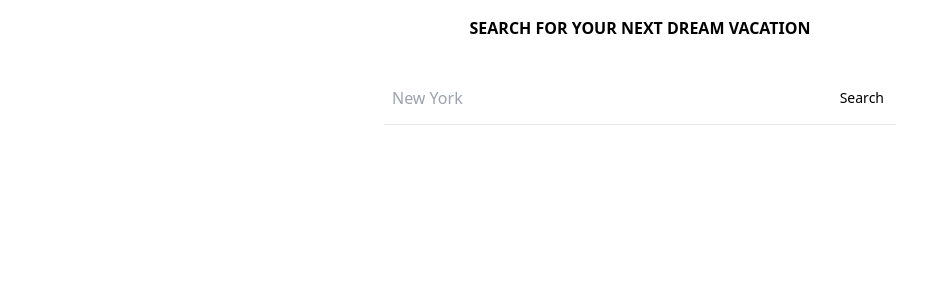
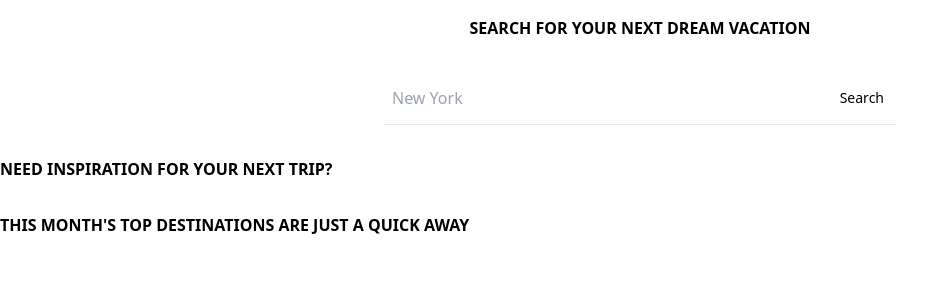
Before and after one commit to tokich6/vacation_app, a Flask app: page / in a window 1280 px wide. Shown: the part 80-380 px from the top of the page, without its empty margins (0-946 px from the left). Run offline with Flask 2, Linux system fonts and the light colour scheme.

Commit message:
changed hotels template to show hotel info

```diff
--- a/app.py
+++ b/app.py
@@ -19,7 +19,7 @@ app.secret_key = environ.get('SECRET_KEY')
 def index():
     return render_template('index.html')
 
-@app.route("/location", methods=['GET', 'POST'])
+@app.route("/hotels", methods=['GET', 'POST'])
 def search_api():
     if request.method == 'GET':
         return render_template('index.html')
@@ -39,7 +39,8 @@ def search_api():
             totalCount = output['totalCount']
             # an array of hotels' list
             hotels = output['hotels']
-            return render_template('destination.html', header=header, totalCount=totalCount, hotels=hotels)
+            print(hotels[0])
+            return render_template('hotels.html', header=header, totalCount=totalCount, hotels=hotels)
 
 
 @app.route("/login", methods=['GET', 'POST'])
--- a/helpers.py
+++ b/helpers.py
@@ -19,7 +19,6 @@ def search_location_id(location):
     # Parse response
     try:
         result = response.json()
-        # print(result['suggestions'][0]['entities'][0]['destinationId'])
         destinationID = result['suggestions'][0]['entities'][0]['destinationId']
         return destinationID
     except (KeyError, TypeError, ValueError):
--- a/templates/index.html
+++ b/templates/index.html
@@ -1,21 +1,33 @@
-{% extends "layout.html" %}
+{% extends "layout.html" %} {% block title %} Let's book your next getaway! {%
+endblock %} {% block main %}
+<div class="flex items-center justify-center">
+  <h1 class="py-4 text-teal-500 uppercase font-semibold">
+    Search for your next dream vacation
+  </h1>
+</div>
 
-{% block title %}
-    Let's book your next getaway!
-{% endblock %}
+<form action="/hotels" method="POST" class="w-full max-w-lg py-4 mx-auto">
+  <div class="flex items-center border-b border-teal-500 py-2">
+    <input
+      class="appearance-none bg-transparent border-none w-full text-gray-700 mr-3 py-1 px-2 leading-tight focus:outline-none"
+      type="text"
+      name="destination"
+      placeholder="New York"
+    />
+    <button
+      class="flex-shrink-0 border-transparent border-4 text-teal-500 hover:text-teal-800 text-sm py-1 px-2 rounded"
+      type="submit"
+    >
+      Search
+    </button>
+  </div>
+</form>
 
-{% block main %}
-<div class="flex items-center justify-center">
-    <h1 class="py-4 text-teal-500 uppercase font-semibold">Search for your next dream vacation</h1>
-</div>
-<!-- <br> -->
-<form action="/location" method="POST" class="w-full max-w-lg py-4 mx-auto">
-    <div class="flex items-center border-b border-teal-500 py-2">
-      <input class="appearance-none bg-transparent border-none w-full text-gray-700 mr-3 py-1 px-2 leading-tight focus:outline-none" type="text" name="destination" placeholder="New York">
-      <button class="flex-shrink-0 border-transparent border-4 text-teal-500 hover:text-teal-800 text-sm py-1 px-2 rounded" type="submit">
-        Search
-      </button>
-    </div>
-  </form>
+<h1 class="py-4 text-teal-500 uppercase font-semibold">
+  Need inspiration for your next trip?
+</h1>
+<h3 class="py-4 text-grey-500 uppercase font-semibold">
+  This month's top destinations are just a quick away
+</h3>
 
 {% endblock %}
```
Also changed, not shown: templates/destination.html (deleted, +0 -21 lines), templates/hotels.html (added, +26 -0 lines).
